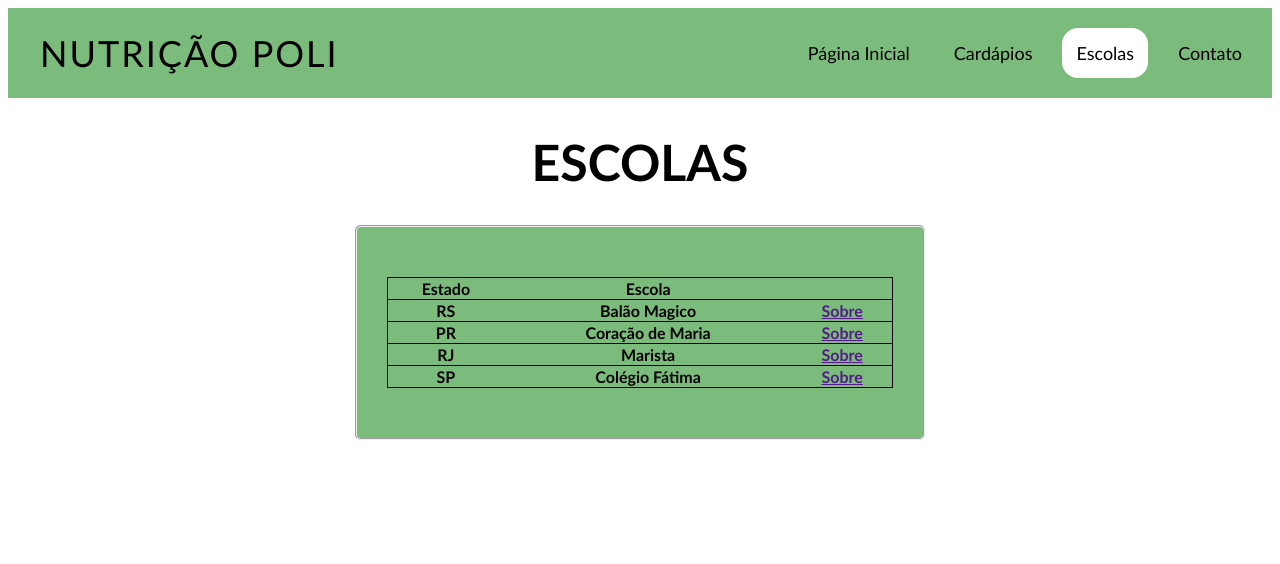
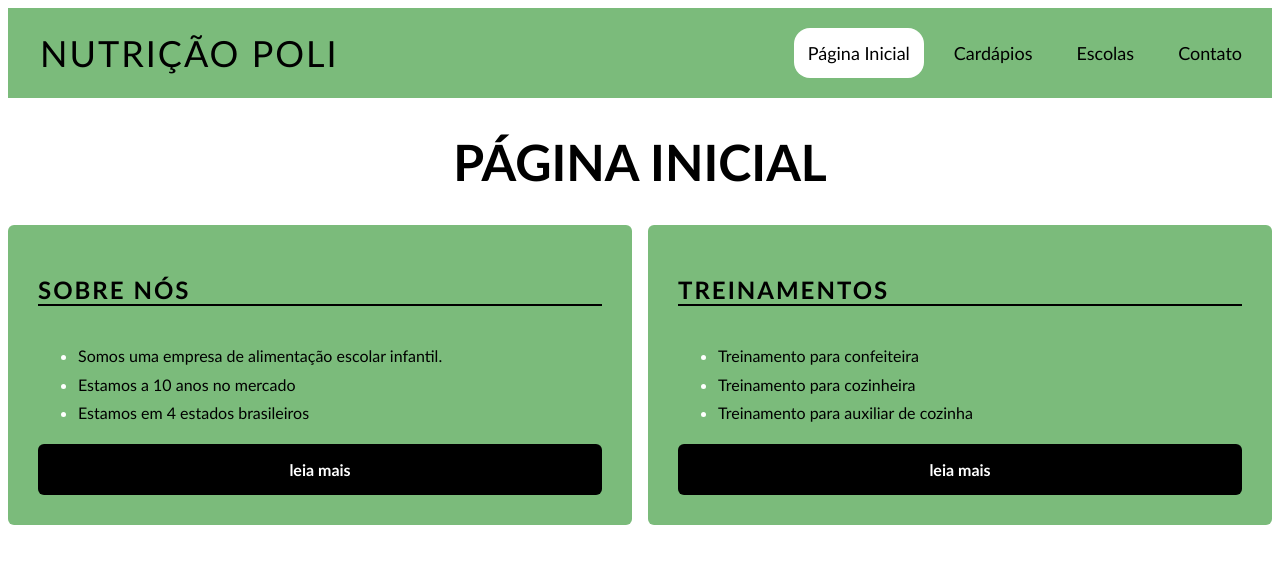
Before and after one commit to oCrystofer/minhaprimeirapagina, a plain HTML site: page docs/index.html in a window 1280 px wide. Drawn offline with Linux system fonts and the light colour scheme.

Commit message:
Add files via upload

```diff
--- a/docs/index.html
+++ b/docs/index.html
@@ -3,62 +3,48 @@
 <head>
     <meta charset="UTF-8">
     <meta name="viewport" content="width=device-width, initial-scale=1.0">
-    <title>Turmas</title>
+    <title>Nutrição Poli</title>
     <link rel="stylesheet" href="css/poli.css">
 </head>
 <body>
     <header class="header">
         <div class="header-logo">
             Nutrição Poli
-        </div>
+         </div>
 
-        <nav class="header-nav">
+         <nav class="header-nav">
             <ul>
-                <li><a href="poli_nutri.html">Página Inicial</a></li>
-                <li><a href="Cardapio.html">Cardápios</a></li>
-                <li><a  class="header-nav-active" href="escolas.html">Escolas</a></li>
-                <li><a href="poli_contato.html">Contato</a></li>
+                 <li><a class="header-nav-active" href="poli_nutri.html">Página Inicial</a></li>
+                 <li><a href="Cardapio.html">Cardápios</a></li>
+                 <li><a href="escolas.html">Escolas</a></li>
+                 <li><a href="poli_contato.html">Contato</a></li>
+
             </ul>
         </nav>
     </header>
 
-    <h1 class="main-title">Escolas</h1>
-    <form action="">
+    <h1 class="main-title">Página Inicial</h1>
+    <section class="news">
+        <article class="news-article">
+        <h2 class="news-article-title">Sobre nós</h2>
+        <ul class="news-article-items">
+            <li>Somos uma empresa de alimentação escolar infantil.</li>
+            <li>Estamos a 10 anos no mercado</li>
+            <li>Estamos em 4 estados brasileiros</li>
+        </ul>
+        <a class="news-article-link" href="">leia mais</a>
 
-    <fieldset>
-        <table class="table">
-            <tr class="table-linha">
-                <th>Estado</th>
-                <th>Escola</th>
-            </tr>
-            <tr class="table-linha">
-                <th>RS</th>
-                <th>Balão Magico</th>
-                <th><a class="table-link" href="">Sobre</a></th>
-
-            </tr>
-            <tr class="table-linha">
-                <th>PR</th>
-                <th>Coração de Maria</th>
-                <th><a class="table-link" href="">Sobre</a></th>
-            <tr class="table-linha">
-                <th>RJ</th>
-                <th>Marista</th>
-                <th><a class="table-link" href="">Sobre</a></th>
-            </tr>
-            <tr class="table-linha">
-                <th>SP</th>
-                <th>Colégio Fátima</th>
-                <th><a class="table-link" href="">Sobre</a></th>
-
-            </tr>
-
-
-    </table>
-    </fieldset>
-
-</form>
-
+        </article>
+        <article class="news-article">
+            <h2 class="news-article-title">Treinamentos</h2>
+            <ul class="news-article-items">
+                <li>Treinamento para confeiteira</li>
+                <li>Treinamento para cozinheira</li>
+                <li>Treinamento para auxiliar de cozinha</li>
+            </ul>
+            <a class="news-article-link" href="">leia mais</a>
+        </article>
+    </section>
 
 </body>
 </html>
```
Also changed, not shown: docs/escolas.html (added, +64 -0 lines).
